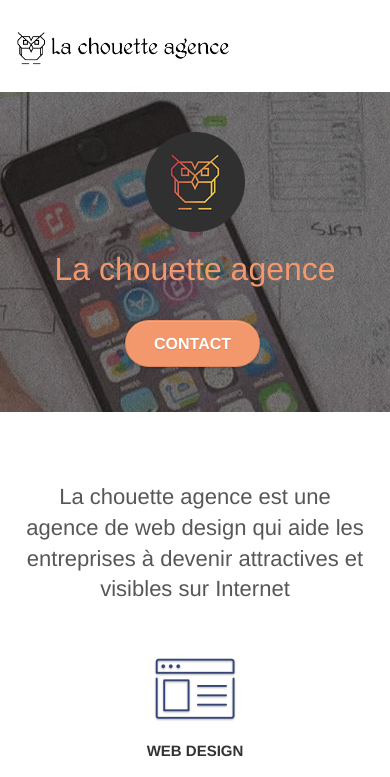
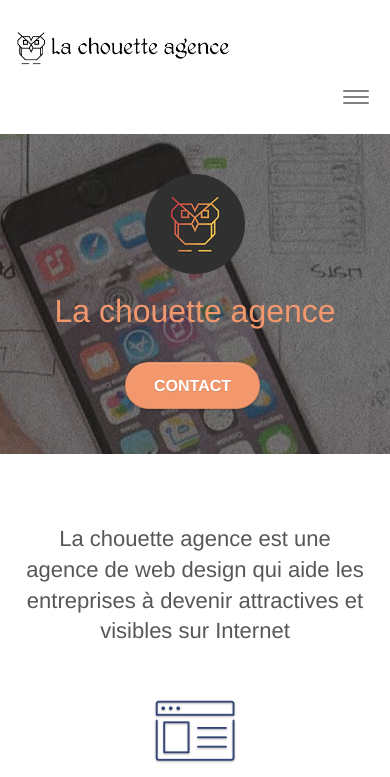
Before and after one commit to yalaoui94/Projet4, a plain HTML site: page index.html in a window 390 px wide. Shown: the top 777 px of the page. Drawn offline with Linux system fonts and the light colour scheme.

Commit message:
modifiction du menu déroulant

```diff
--- a/index.html
+++ b/index.html
@@ -52,6 +52,10 @@
 				<a class="navbar-brand" href="index.html"><img src="img/la-chouette-agence.png" alt="logo la chouette agence" height="40" /></a>
 
 			</div>
+			<button id="nav-toggle" type="button" class="ui-navbar-toggle navbar-toggle" data-toggle="collapse" data-target=".navbar-1">
+				<span class="sr-only">Toggle navigation</span><span class="icon-bar"></span><span class="icon-bar"></span><span class="icon-bar"></span>
+			</button>
+		</div>
 			<div class="collapse navbar-collapse navbar-1 special-dropdown-nav">
 				<ul class="site-navigation nav navbar-nav">
 					<li>
```
